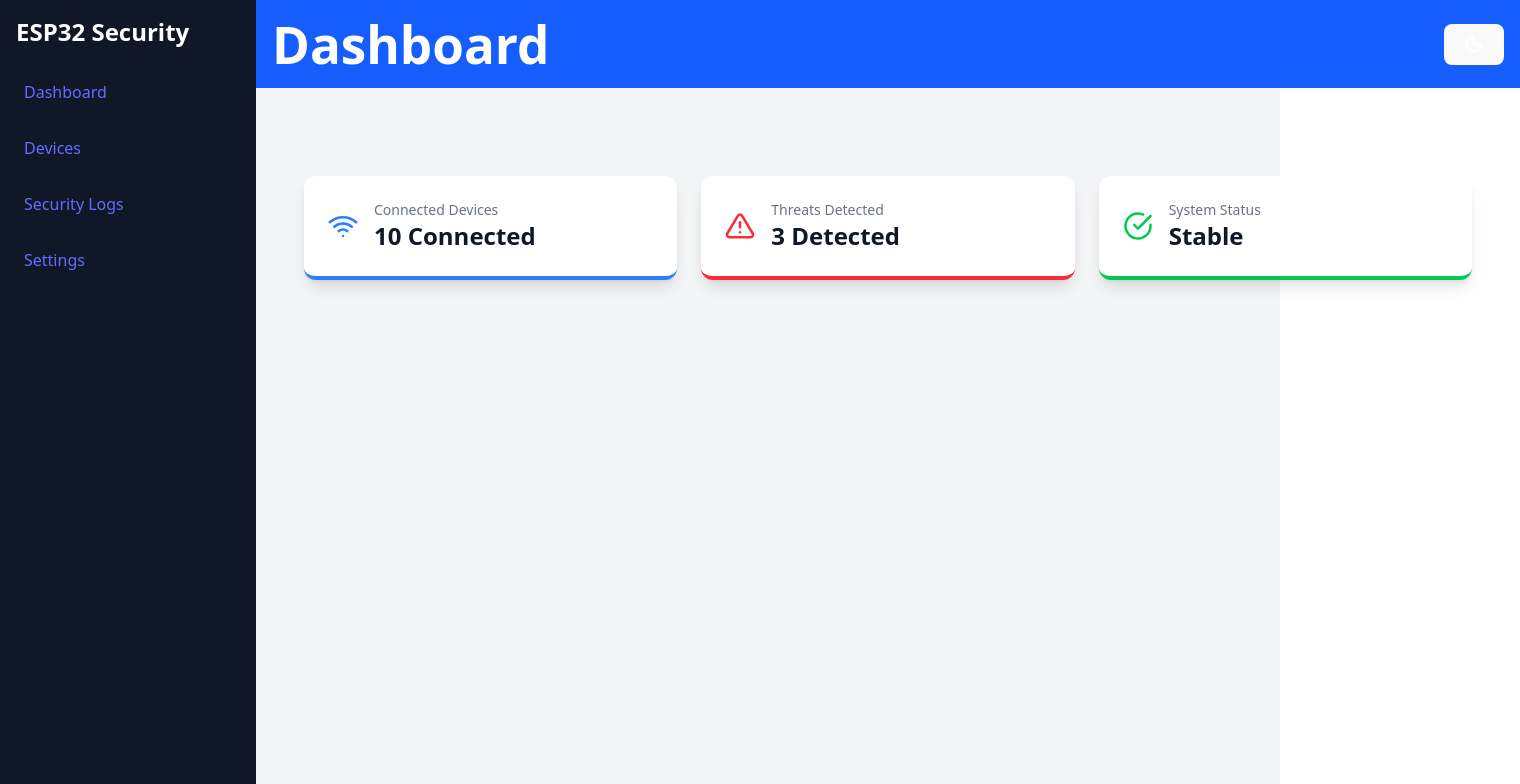
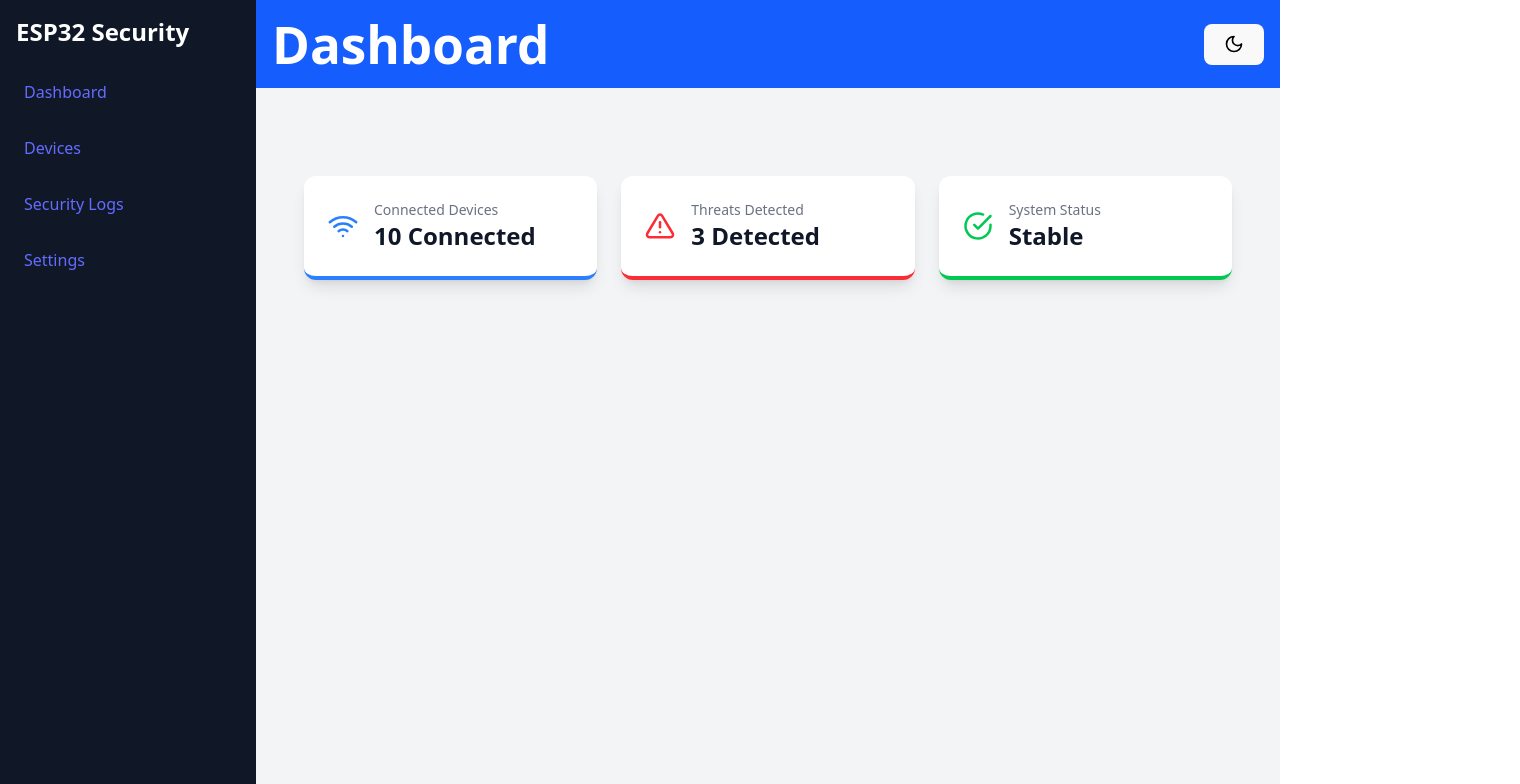
Before and after one commit to PritamMahata/AIR-WALL, a React (Vite) app in the folder client/: page / in a window 1280 px wide. Shown: the top 784 px of the page, 1520 px wide, since content can reach past the window. Built offline with nearby package versions, Linux system fonts and the light colour scheme.

Commit message:
fix design

```diff
--- a/client/src/components/Navbar.jsx
+++ b/client/src/components/Navbar.jsx
@@ -22,7 +22,7 @@ const Navbar = () => {
       <h1 className="text-xl font-bold">{getPageTitle()}</h1>
       <button
         onClick={toggleTheme}
-        className="bg-gray-200 dark:bg-gray-700 p-2 rounded-full"
+        className="bg-gray-200 dark:bg-gray-700 p-2 rounded-full text-black "
       >
         {theme === "light" ? <Moon size={20} /> : <Sun size={20} />}
       </button>
--- a/client/src/pages/Dashboard.jsx
+++ b/client/src/pages/Dashboard.jsx
@@ -3,7 +3,7 @@ import { FiWifi, FiAlertTriangle, FiCheckCircle } from "react-icons/fi";
 
 const Dashboard = () => {
   return (
-    <div className="p-6 w-304">
+    <div className="p-6 w-full">
       {/* Dashboard Header */}
 
       {/* Status Cards */}
```
